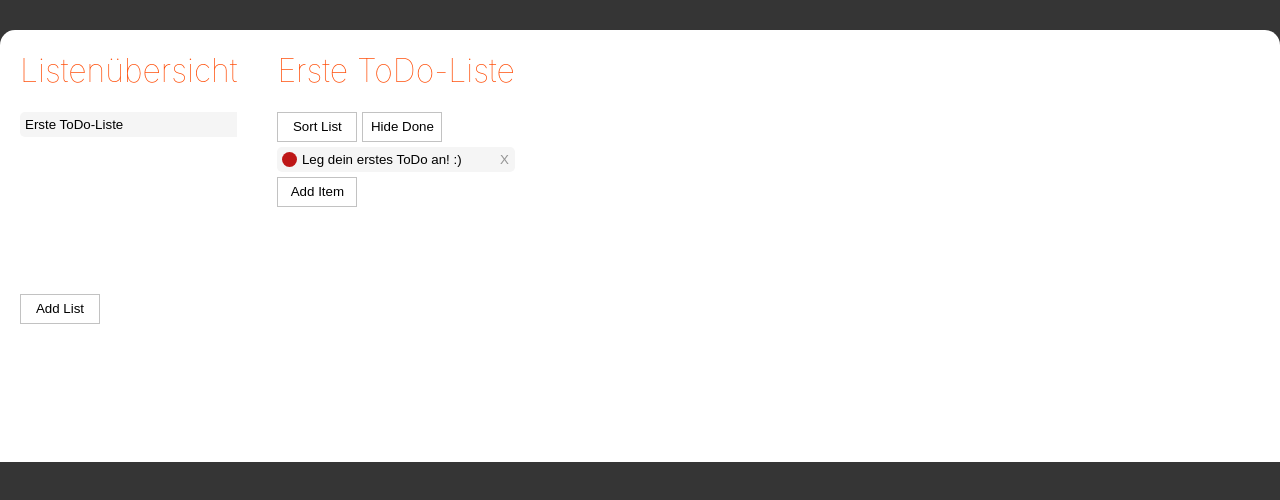
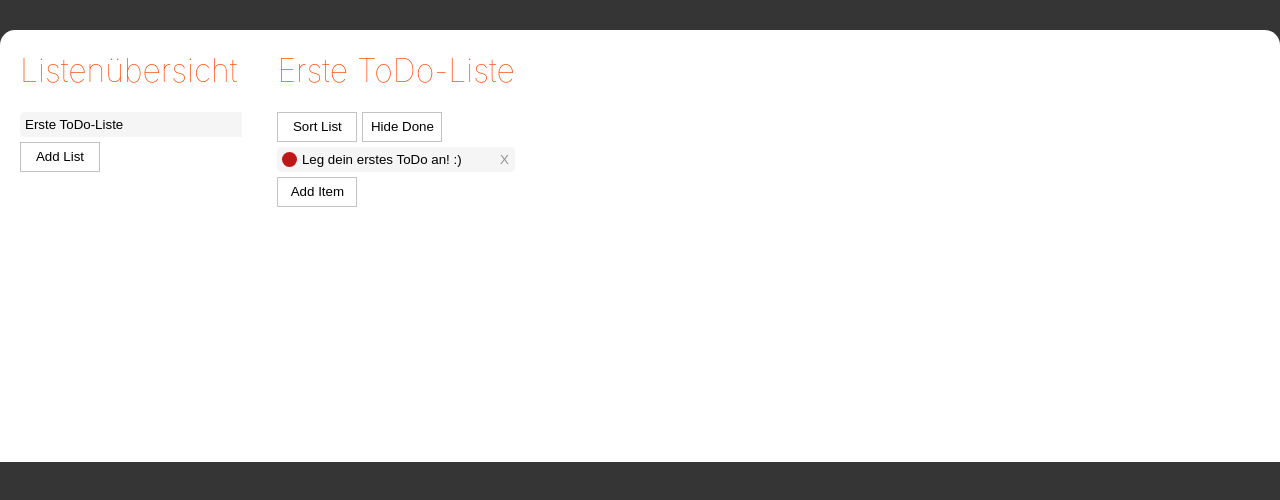
Before and after one commit to olrchhlm/ToDoApp-React, a React (Create React App) app: page / in a window 1280 px wide. Shown: the top 500 px of the page. Built offline with nearby package versions, Linux system fonts and the light colour scheme.

Commit message:
minor layout improvements

```diff
--- a/src/components/ListOverview.js
+++ b/src/components/ListOverview.js
@@ -67,22 +67,27 @@ class ListOverview extends React.Component {
       <div className="layout">
         <div className="spacing-right">
           <h1> Listenübersicht </h1>
-          <form className="list-overview">
+          <div>
             {this.state.toDoLists.map((list, i) => {
               return (
                 <div className="list-item">
+                  <form className="list-overview">
                     <input
                       type="text"
                       onClick={() => this.showList(i)}
                       value={list.title}
                       key={i}
                       index={i}
-                    onChange={event => this.handleInput(i, event.target.value)}
+                      onChange={event =>
+                        this.handleInput(i, event.target.value)
+                      }
                     />
+                  </form>
                 </div>
               );
             })}
-          </form>
+          </div>
+
           <button className="standard-button" onClick={this.addToDoList}>
             Add List
           </button>
```
Lines whose indentation alone changed are shown as unchanged.
